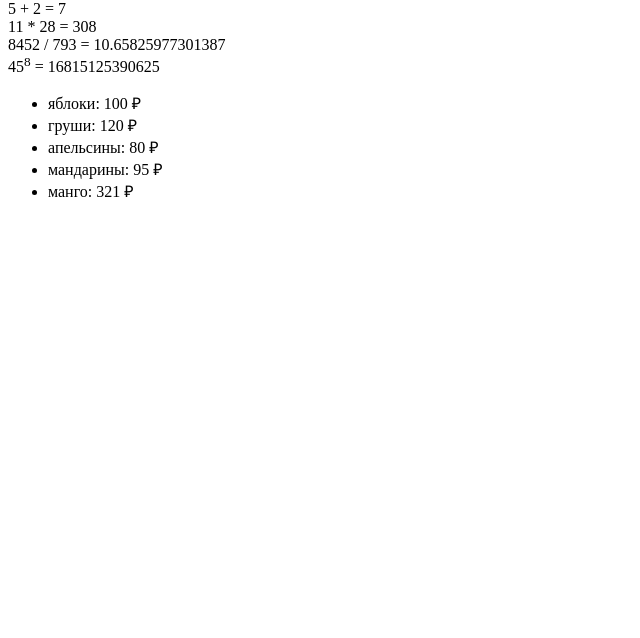
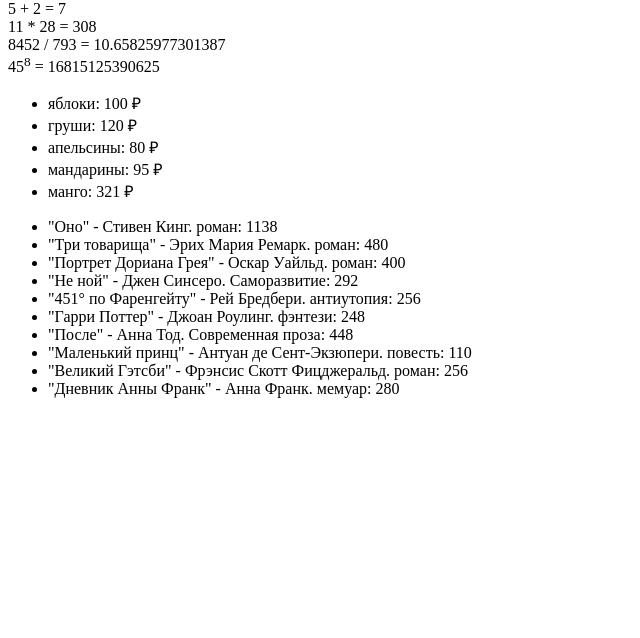
Before and after one commit to kzhavvv/web-programming-labs-2, a Flask app: page /lab2/example in a window 1280 px wide. Shown: the part 63-701 px from the top of the page, without its empty margins (0-640 px from the left). Run offline with Flask 3, Linux system fonts and the light colour scheme.

Commit message:
Книги

```diff
--- a/app.py
+++ b/app.py
@@ -208,4 +208,16 @@ def example():
         {'name':'мандарины', 'price': 95},
         {'name':'манго', 'price': 321}
         ]
-    return render_template('example.html',name=name,group=group,curs=curs,laba=laba,fruits=fruits)
+    books =[
+        {'bk': 'Оно', 'autor': 'Стивен Кинг', 'genre': 'роман','pages': 1138 },
+        {'bk': 'Три товарища', 'autor': 'Эрих Мария Ремарк', 'genre': 'роман','pages': 480 },
+        {'bk': 'Портрет Дориана Грея', 'autor': 'Оскар Уайльд', 'genre': 'роман','pages': 400 },
+        {'bk': 'Не ной', 'autor': 'Джен Синсеро', 'genre': 'Саморазвитие','pages': 292 },
+        {'bk': '451° по Фаренгейту', 'autor': 'Рей Бредбери', 'genre': 'антиутопия','pages': 256 },
+        {'bk': 'Гарри Поттер', 'autor': 'Джоан Роулинг', 'genre': 'фэнтези','pages': 248 },
+        {'bk': 'После', 'autor': 'Анна Тод', 'genre': 'Современная проза','pages': 448 },
+        {'bk': 'Маленький принц', 'autor': 'Антуан де Сент-Экзюпери', 'genre': 'повесть','pages': 110 },
+        {'bk': 'Великий Гэтсби', 'autor': 'Фрэнсис Скотт Фицджеральд', 'genre': 'роман','pages':256  },
+        {'bk': 'Дневник Анны Франк', 'autor': 'Анна Франк', 'genre': 'мемуар','pages': 280 }
+    ]
+    return render_template('example.html',name=name,group=group,curs=curs,laba=laba,fruits=fruits,books=books)
--- a/templates/example.html
+++ b/templates/example.html
@@ -29,6 +29,11 @@
             <li>{{f.name}}: {{f.price}} &#x20bd;</li>
             {% endfor %}
         </ul>
+        <ul>
+            {% for b in books %}
+            <li>"{{b.bk}}" - {{b.autor}}. {{b.genre}}: {{b.pages}}</li>
+            {% endfor %}
+        </ul>
     </main>
 
     <footer>
```
